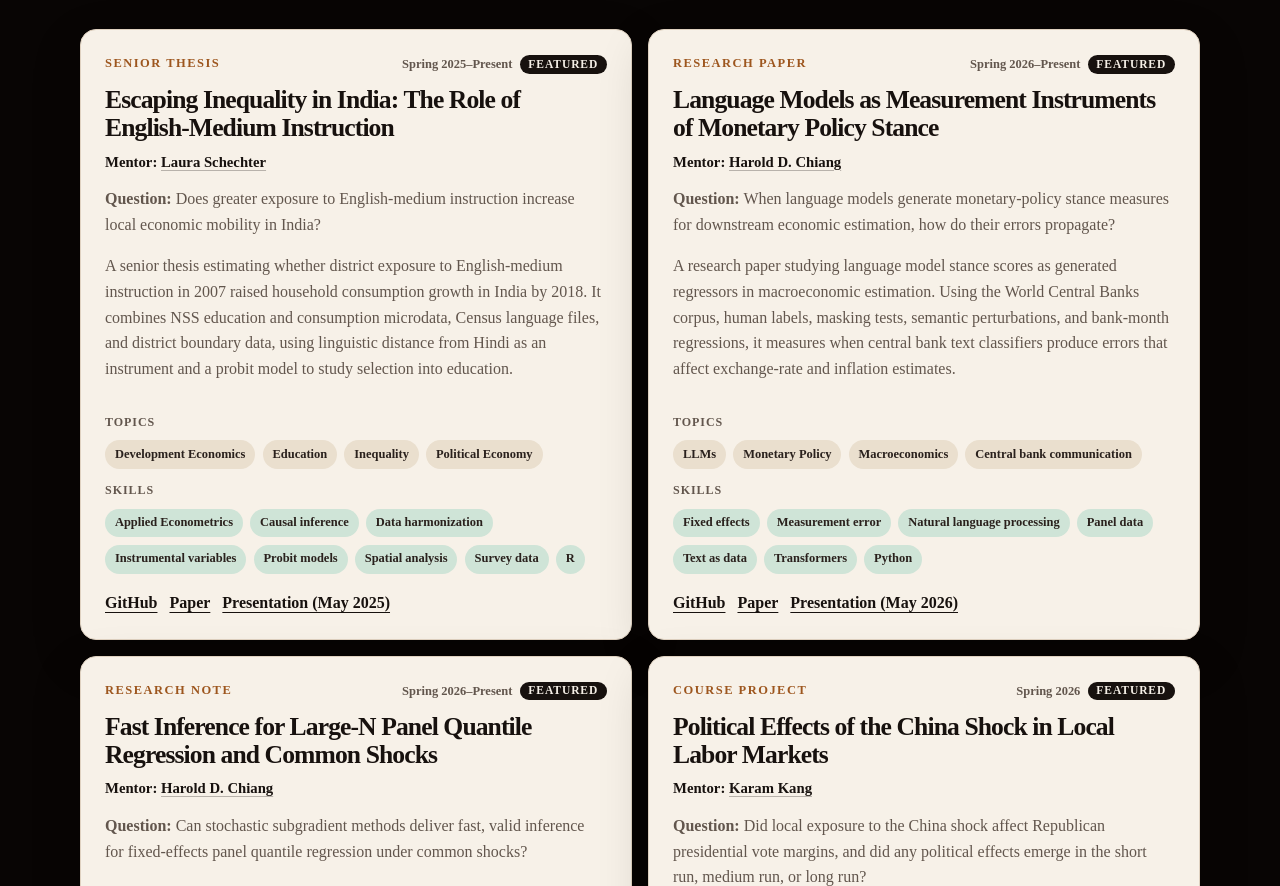
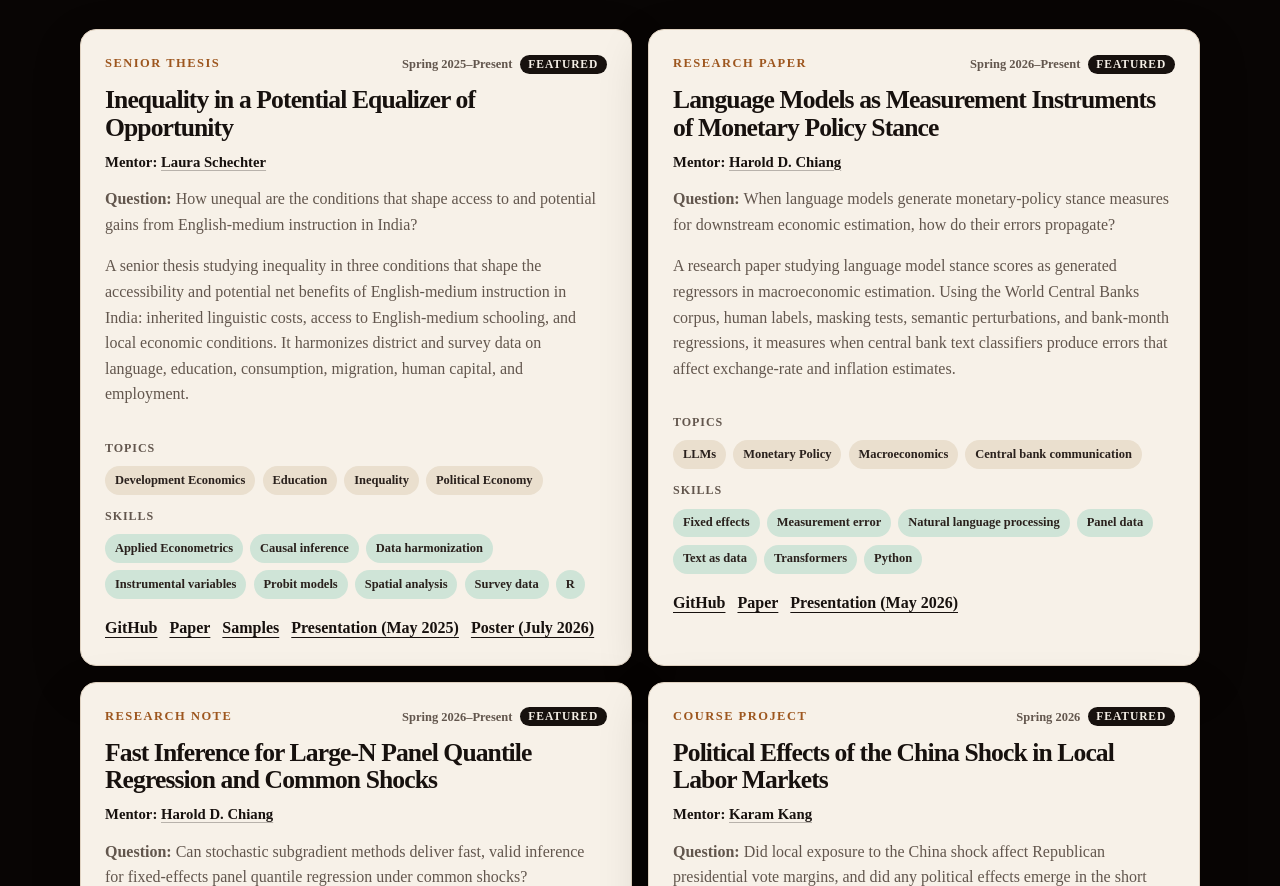
Before and after one commit to rishavbroy/rishavbroy.github.io, an Astro site: page / in a window 1280 px wide. Shown: the part 1847-2733 px from the top of the page. Built offline with nearby package versions, Linux system fonts and the light colour scheme; Astro itself is replaced by a stand-in of ours.

Commit message:
feat(research): update EMI project card

```diff
--- a/src/content.config.ts
+++ b/src/content.config.ts
@@ -19,6 +19,7 @@ const projectLinksSchema = z
   .object({
     github: projectLinkValue,
     paper: projectLinkValue,
+    samples: projectLinkValue,
     slides: projectLinkValue,
     poster: projectLinkValue,
     code: projectLinkValue,
--- a/src/content/projects/english-medium-instruction.md
+++ b/src/content/projects/english-medium-instruction.md
@@ -1,5 +1,5 @@
 ---
-title: "Escaping Inequality in India: The Role of English-Medium Instruction"
+title: "Inequality in a Potential Equalizer of Opportunity"
 status: "Senior thesis"
 featured: true
 order: 1
@@ -23,12 +23,16 @@ period:
   label: "Spring 2025–Present"
   start: "2025-spring"
   end: "present"
-question: "Does greater exposure to English-medium instruction increase local economic mobility in India?"
-shortDescription: "A senior thesis estimating whether district exposure to English-medium instruction in 2007 raised household consumption growth in India by 2018. It combines NSS education and consumption microdata, Census language files, and district boundary data, using linguistic distance from Hindi as an instrument and a probit model to study selection into education."
+question: "How unequal are the conditions that shape access to and potential gains from English-medium instruction in India?"
+shortDescription: "A senior thesis studying inequality in three conditions that shape the accessibility and potential net benefits of English-medium instruction in India: inherited linguistic costs, access to English-medium schooling, and local economic conditions. It harmonizes district and survey data on language, education, consumption, migration, human capital, and employment."
 links:
   github: "https://github.com/rishavbroy/emi-inequality-india"
-  paper: "https://github.com/rishavbroy/emi-inequality-india/blob/main/paper/report.pdf"
+  paper: "https://rishavbroy.github.io/emi-inequality-india/paper.pdf"
+  samples: "https://rishavbroy.github.io/emi-inequality-india/"
   slides:
     href: "https://github.com/rishavbroy/emi-inequality-india/blob/main/presentations/2025_uw_undergrad_symposium/slides.pdf"
     label: "Presentation (May 2025)"
+  poster:
+    href: "https://github.com/rishavbroy/emi-inequality-india/blob/main/posters/2026_predoc_conference/RishavRoy-Education.png"
+    label: "Poster (July 2026)"
 ---
--- a/src/lib/projectLinks.ts
+++ b/src/lib/projectLinks.ts
@@ -1,4 +1,4 @@
-export type ProjectLinkKey = "github" | "paper" | "slides" | "poster" | "code" | "website";
+export type ProjectLinkKey = "github" | "paper" | "samples" | "slides" | "poster" | "code" | "website";
 
 export type ProjectLinkValue = string | { href: string; label?: string };
 
@@ -7,6 +7,7 @@ export type ProjectLinks = Partial<Record<ProjectLinkKey, ProjectLinkValue>>;
 export const PROJECT_LINK_META: Record<ProjectLinkKey, { label: string }> = {
   github: { label: "GitHub" },
   paper: { label: "Paper" },
+  samples: { label: "Samples" },
   slides: { label: "Presentation" },
   poster: { label: "Poster" },
   code: { label: "Code" },
```
